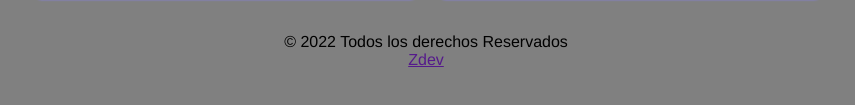
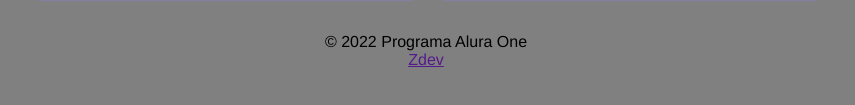
Before and after one commit to Franciscozcode/AluraOne, a plain HTML site: page index.html in a window 1280 px wide. Shown: the part 213-318 px from the top of the page, without its empty margins (214-1069 px from the left). Drawn offline with Linux system fonts and the light colour scheme.

Commit message:
Update index.html

```diff
--- a/index.html
+++ b/index.html
@@ -33,7 +33,7 @@
 
     <div class="container-footer">
          <div class="copyright">
-          <p>© 2022 Todos los derechos Reservados</p>  <a href=""> Zdev</a>
+          <p>© 2022 Programa Alura One</p>  <a href=""> Zdev</a>
          </div>
   </div>
   </footer>
```
